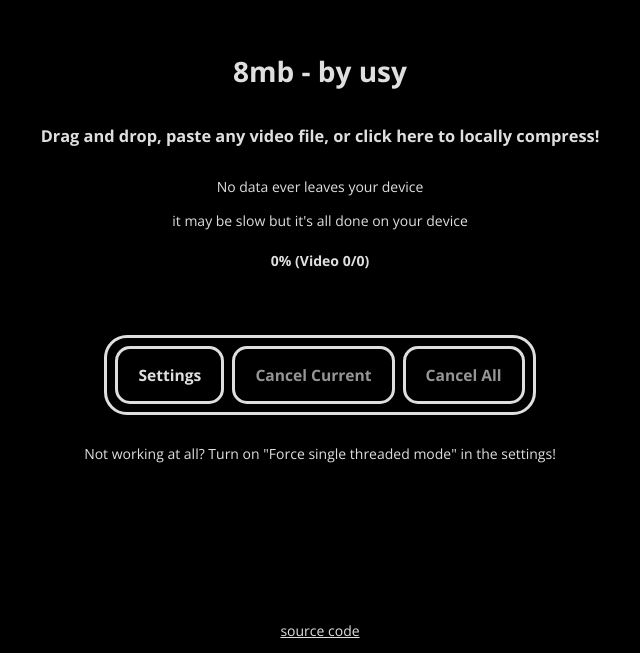
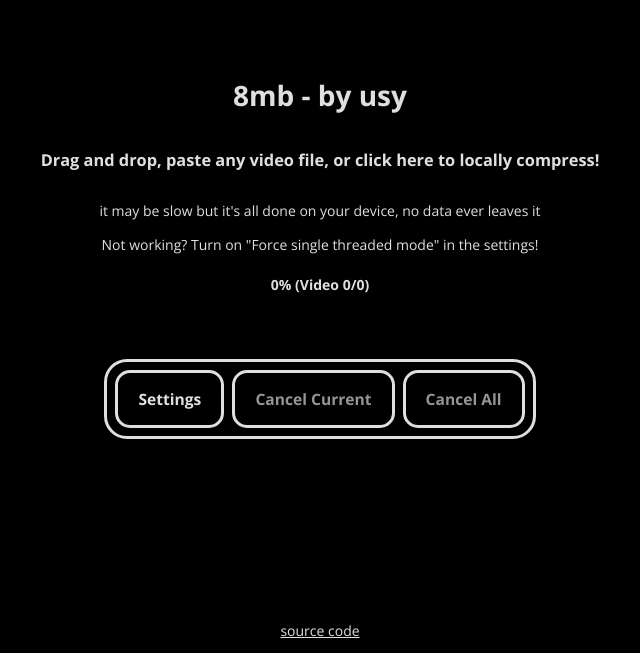
Before and after one commit to usyless/8mb, a website with bundled scripts: page src/index.html in a window 1280 px wide. Shown: the part 155-808 px from the top of the page, without its empty margins (320-960 px from the left). Built offline with nearby package versions, Linux system fonts and the light colour scheme; files whose address does not match are found by name.

Commit message:
update page

```diff
--- a/src/index.html
+++ b/src/index.html
@@ -31,8 +31,8 @@
             data-processing="Processing... please wait before adding more files">
             Drag and drop, paste any video file, or click here to locally compress!
         </h3>
-        <p>No data ever leaves your device</p>
-        <p>it may be slow but it's all done on your device</p>
+        <p>it may be slow but it's all done on your device, no data ever leaves it</p>
+        <p>Not working? Turn on "Force single threaded mode" in the settings!</p>
         <div id="videos">
             <div id="progress">
                 <div></div>
@@ -46,7 +46,6 @@
         <button id="cancelAll" disabled><h3>Cancel All</h3></button>
         <button id="updateAvailable" class="hidden"><h3>Update Available. Click to update</h3></button>
     </div>
-    <p>Not working at all? Turn on "Force single threaded mode" in the settings!</p>
 </div>
 <div id="bottomContent">
     <a href="https://github.com/usyless/8mb" target="_blank">source code</a>
```
